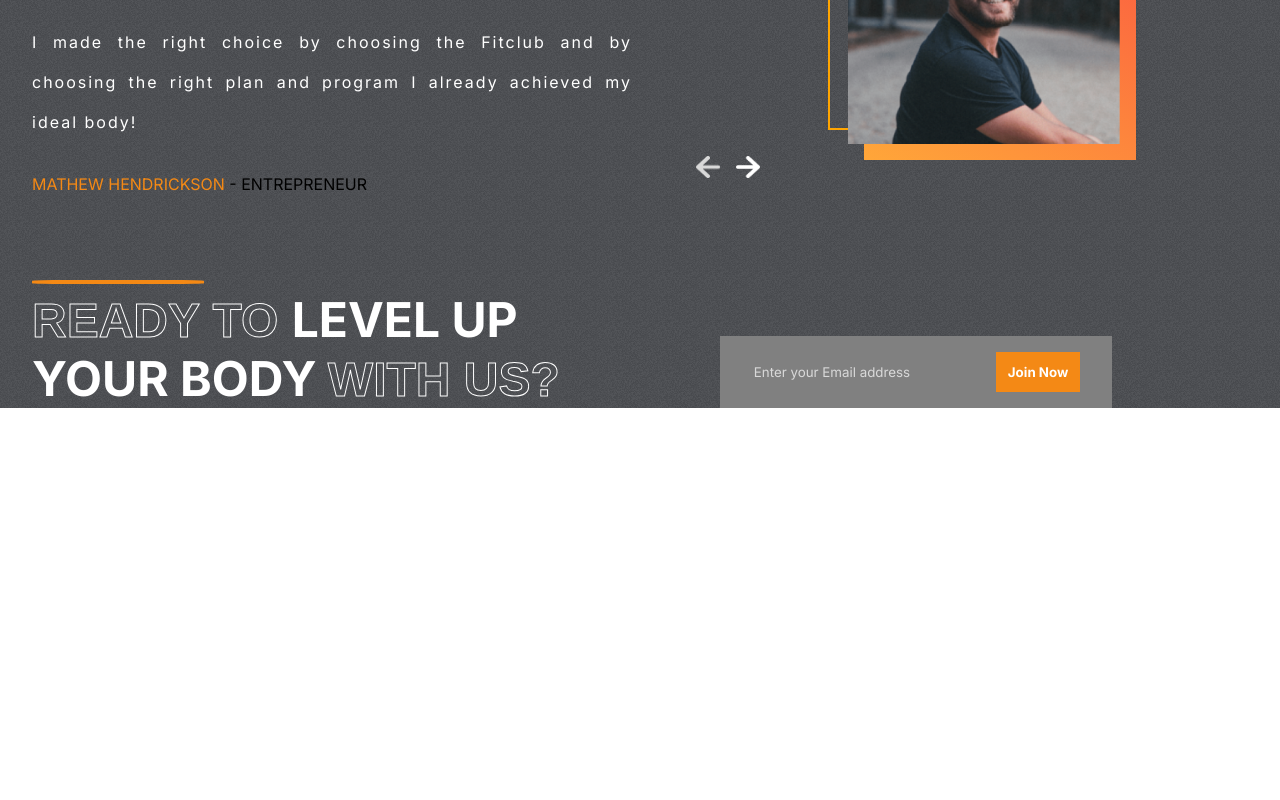
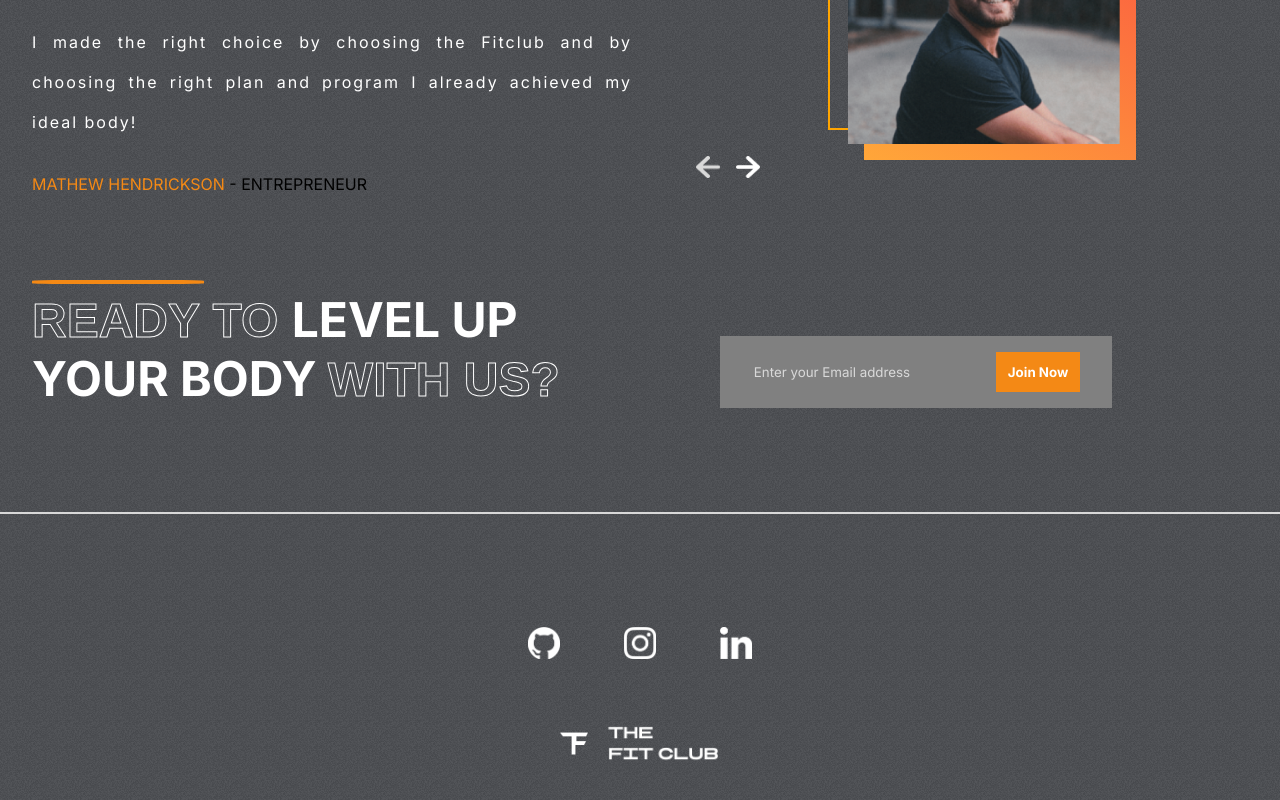
Before and after one commit to yonatanski/FitClub-Web, a React (Create React App) app: page / in a window 1280 px wide. Shown: the part 2864-3664 px from the top of the page. Before the commit the page ends 3272 px from the top, so only its background shows below. Built offline with nearby package versions, Linux system fonts and the light colour scheme.

Commit message:
footer done

```diff
--- a/src/App.js
+++ b/src/App.js
@@ -6,6 +6,7 @@
 import Reasons from "./components/Reasons/Reasons"
 import Testimonials from "./components/Testimonials/Testimonials"
 import Join from "./components/Join/Join"
+import Footer from "./components/Footer/Footer"
 function App() {
   return (
     <div className="App">
@@ -15,6 +16,7 @@
       <Plans />
       <Testimonials />
       <Join />
+      <Footer />
     </div>
   )
 }
--- /dev/null
+++ b/src/components/Footer/Footer.css
@@ -0,0 +1,30 @@
+.footer{
+    position: relative;
+
+
+}
+.footer>hr{
+    border: 1px solid var(--lightgray)
+}
+.footer__social{
+    padding:1rem 2rem;
+    display: flex;
+    flex-direction: column;
+    gap: 4rem;
+    align-items: center;
+    justify-content: center;
+    height: 20rem;
+
+}
+.footer__social__icons{
+    display: flex;
+    gap: 4rem;
+}
+.footer__social__icons>img{
+    width: 2rem;
+    height: 2rem;
+    cursor: pointer;
+}
+.footer__social__logo>img{
+  width: 10rem;
+}
--- /dev/null
+++ b/src/components/Footer/Footer.jsx
@@ -0,0 +1,27 @@
+import React from "react"
+import "./Footer.css"
+import Github from "../../assets/github.png"
+import instagram from "../../assets/instagram.png"
+import linkedin from "../../assets/linkedin.png"
+import logo from "../../assets/logo.png"
+
+const Footer = () => {
+  return (
+    <div className="footer">
+      <hr />
+      <div className="footer__social">
+        <div className="footer__social__icons">
+          <img src={Github} alt="github icon" />
+          <img src={instagram} alt="instagram icon" />
+          <img src={linkedin} alt="linkedin icon" />
+        </div>
+
+        <div className="footer__social__logo">
+          <img src={logo} alt="conpany logo" />
+        </div>
+      </div>
+    </div>
+  )
+}
+
+export default Footer
```
